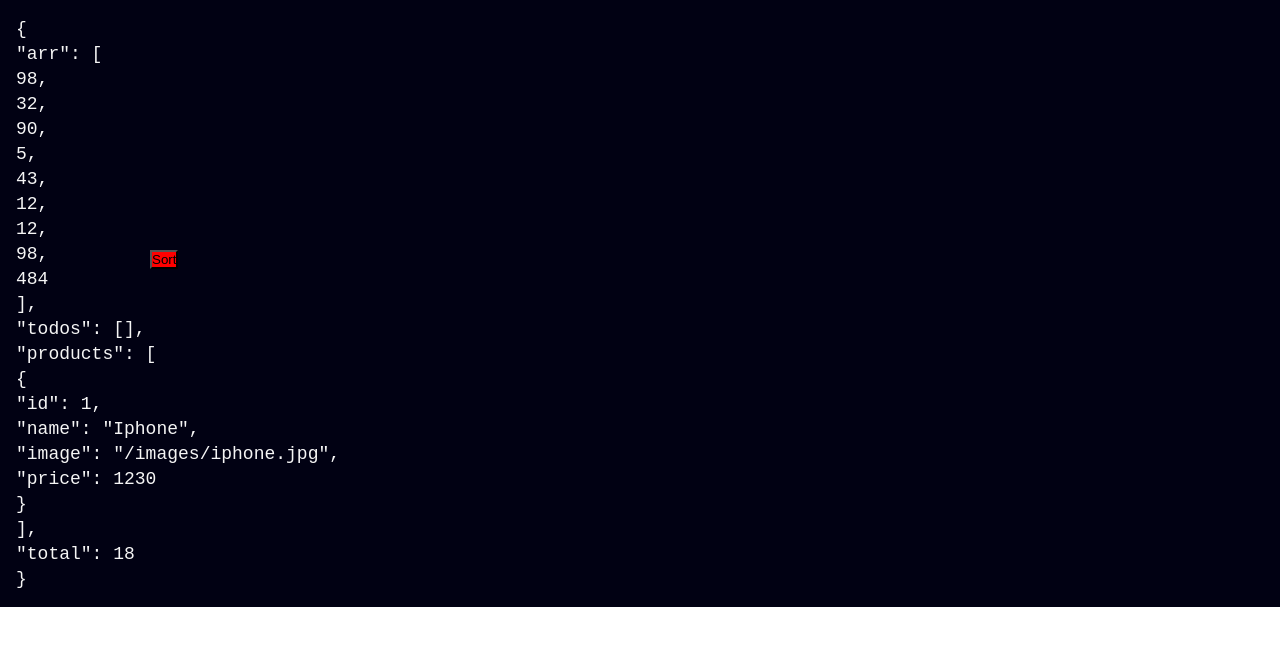
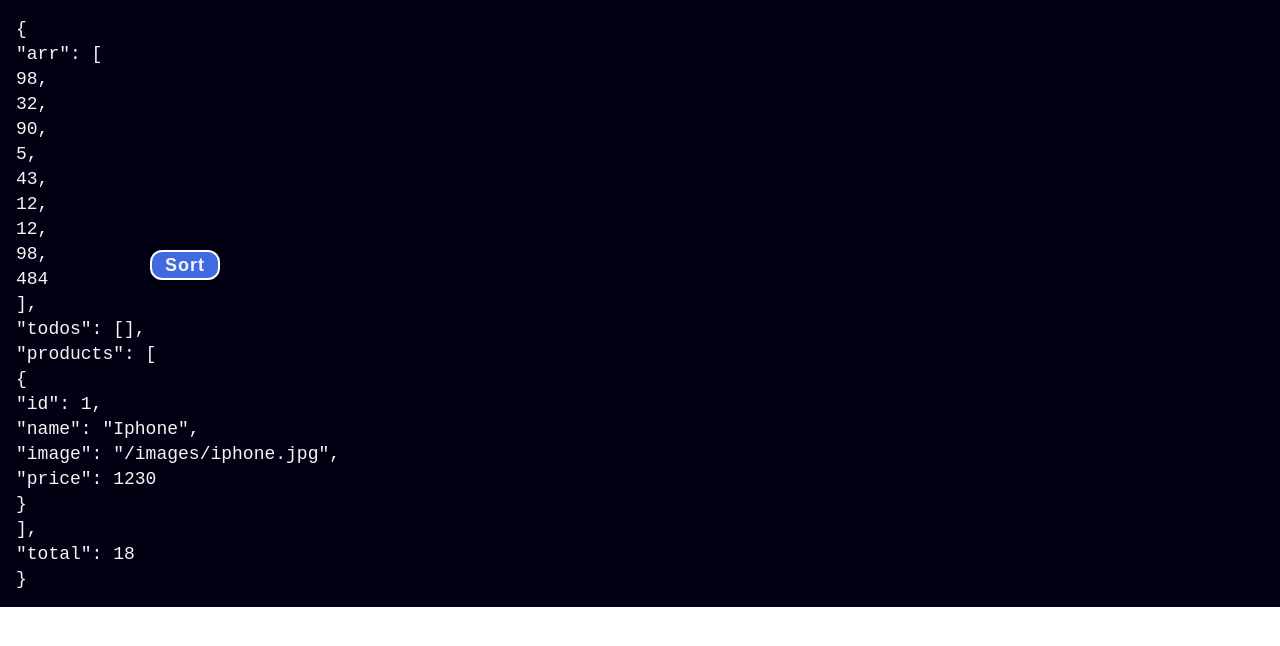
Before and after one commit to BrownEdgar/Reactive_react, a React (Vite) app: page / in a window 1280 px wide. Shown: the top 646 px of the page. Built offline with nearby package versions, Linux system fonts and the light colour scheme; no server answers.

Commit message:
react-12

```diff
--- a/src/React 12/App.scss
+++ b/src/React 12/App.scss
@@ -7,7 +7,15 @@
     font-size: 18px;
   }
   button{
-    background-color: red;
+    border: 2px solid white;
+    letter-spacing: 1px;
+    font-weight: 600;
+    font-size: 18px;
+    border-radius: 12px;
+    width: 70px;
+    height: 30px;
+    background-color:royalblue;
+    color: whitesmoke;
     position: absolute;
     top: 250px;
     left: 150px;
--- a/src/React 12/reducer.js
+++ b/src/React 12/reducer.js
@@ -1,3 +1,4 @@
+
 export const initialState = {
   arr: [98, 32, 90, 5, 43, 12, 12, 98, 484],
   todos: [],
@@ -12,15 +13,15 @@ export const initialState = {
   total: 18
 }
   const Sorted = (state,sortarr) => {
-    return sortarr === 'sort' ?
-    state.toSort((a,b) => a-b):
-    state.toSort((a,b) => b-a)
+    return sortarr === 'sorted' ?
+    state.toSorted((a,b) => a-b):
+    state.toSorted((a,b) => b-a)
   }
 
 function reducer(state =  initialState,action) {
   switch (action.type) {
     case 'add-todos':return {...state, todos:action.payload}
-    case SORT: return getSort(state, action.payload)
+    case 'sort': return Sorted(state, action.payload)
     default: return state;
   }
 }
```
